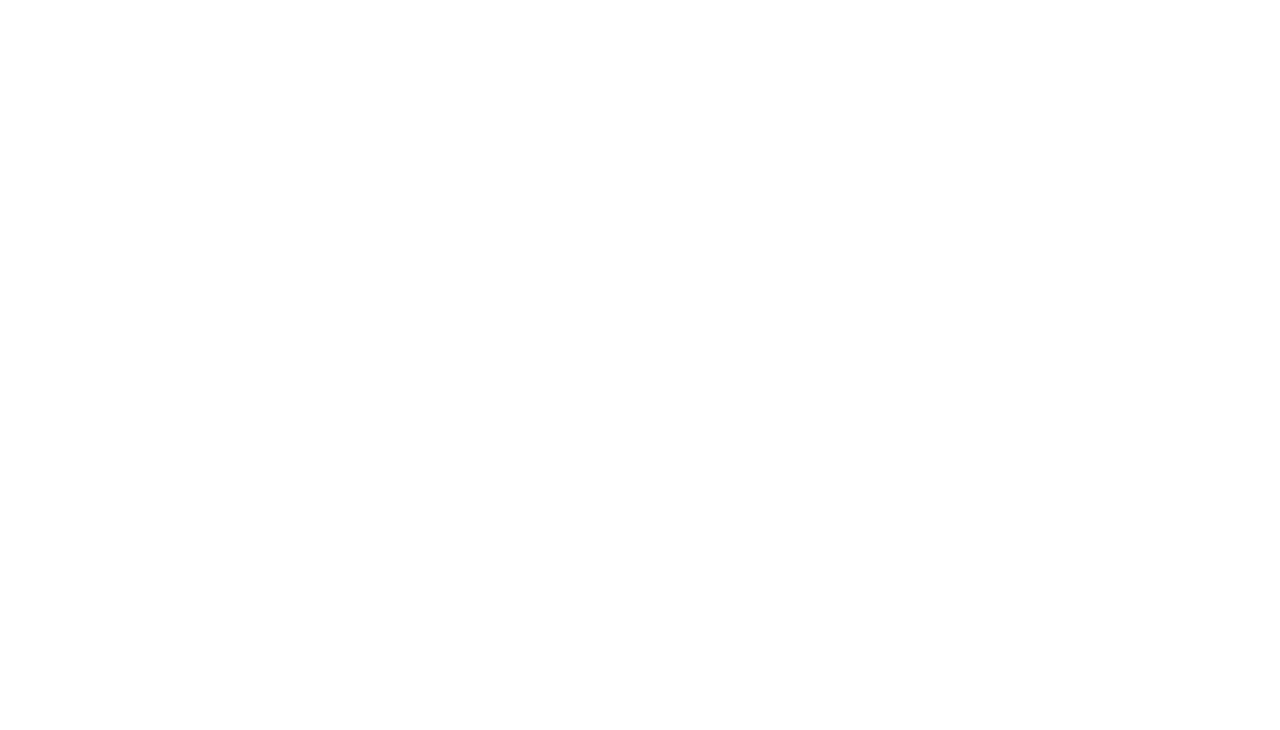
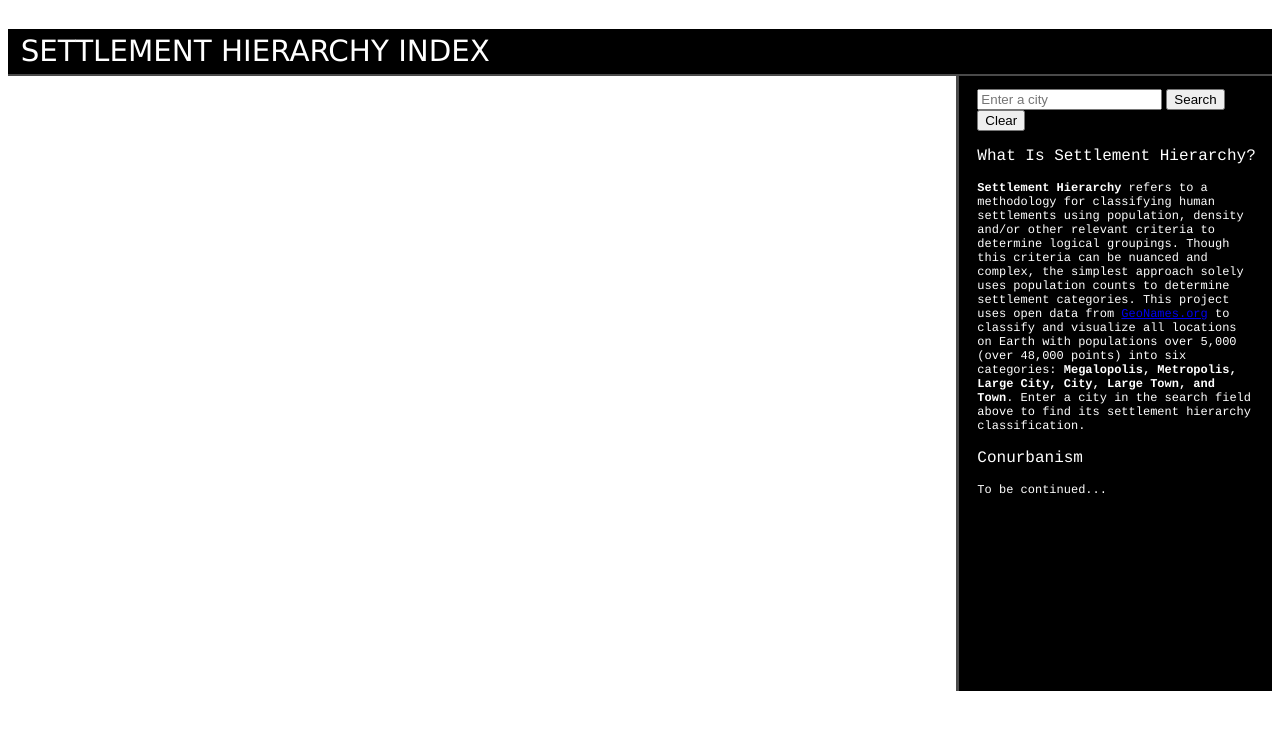
Before and after one commit to okaisha/okaisha.github.io, a plain HTML site: page index.html in a window 1280 px wide. Drawn offline with nearby package versions, Linux system fonts and the light colour scheme; no server answers.

Commit message:
Updated text

```diff
--- a/css/style.css
+++ b/css/style.css
@@ -4,7 +4,7 @@
 
 #container-1 {
 	height: 660px;
-    width: 1400px;
+    width: auto;
     margin: auto;
 }
 
@@ -15,13 +15,13 @@
 #header {
 	height: 45px;
 	line-height: 45px;
-    width: 1400px;
+    width: auto;
     background-color: #000000 /*#4A4A4A;*/
 }
 
 #lineid-1 {
 	height: 2px;
-    width: 1400px;
+    width: auto;
     background-color: #4A4A4A;
 }
 
@@ -38,9 +38,9 @@
  -------------------*/
 
 #mapid {
-	margin: 0 auto;
+	margin: auto;
 	height: 615px;
-	width: 75%;
+	width: 75%; /*75%*/
 	float: left;
 }
 
@@ -50,7 +50,7 @@
 
 #lineid-2 {
 	height: 615px;
-    width: 0.15%;
+    width: 0.2%;
     margin: auto;
     float: left;
     background-color: #4A4A4A;
@@ -91,7 +91,7 @@
 
 #map-container {
 	height: 615px;
-    width: 24.85%;
+    width: 24.8%;
     margin: auto;
     float: right;
     background-color: #000000; /*#EEEEEE;*/
@@ -105,7 +105,7 @@
 	background-color: white;
 }
 
-#title {
+.title {
 	margin-left: 6%;
 	font-family: Courier;
 	font-size: 12pt;
@@ -121,7 +121,7 @@
 
 }
 
-.hierInfo {
+.info {
 	margin-left: 6%;
 	margin-right: 6%;
 	font-family: Courier;
@@ -131,14 +131,25 @@
 }
 
 /*------------------
-	Chart
+	Legend
  -------------------*/
+
+.legend {
+    padding: 6px 8px;
+    font: 14px/16px Arial, Helvetica, sans-serif;
+    background: white;
+    background: rgba(255,255,255,0.8);
+    box-shadow: 0 0 15px rgba(0,0,0,0.2);
+    border-radius: 5px;
+}
+
+/*------------------
 
 #chartid {
 	margin-top: 6%;
 	margin-left: 6%;
-	height: 100px;
-	width: 300px;
+	height: 125px;
+	width: 50px;
 	background-color: white;
 }
 
@@ -147,3 +158,5 @@
 	margin-left: 0%;
 
 }
+
+ -------------------*/
--- a/index.html
+++ b/index.html
@@ -4,7 +4,7 @@
 <head>
 <meta charset="utf-8">
 <meta name="viewport" content="width=device-width, initial-scale=1, shrink-to-fit=no">
-<title>Human Settlements Hierarchy Index/title>
+<title>Leaflet Test</title>
 <link rel="stylesheet" href="css/style.css">
 <link rel="stylesheet" href="https://unpkg.com/leaflet@1.4.0/dist/leaflet.css"
   integrity="sha512-puBpdR0798OZvTTbP4A8Ix/l+A4dHDD0DGqYW6RQ+9jxkRFclaxxQb/SJAWZfWAkuyeQUytO7+7N4QKrDh+drA=="
@@ -36,11 +36,11 @@
 		<p id="result"></p>
 		<ul id="dupe-list"></ul>
 
-		<p id="title">What Is Settlement Hierarchy?</p>
-		<p id="details" class="hierInfo"><strong>Settlement Hierarchy</strong> refers to a methodology for classifying human settlements using population, density and/or other relevant criteria to determine logical groupings. Though this criteria can be nuanced and complex, the simplest approach solely uses population counts to determine settlement categories. This project uses open data from <a href="http://www.geonames.org/">GeoNames.org</a> to classify and visualize all locations on Earth with populations over 5,000 (over 48,000 points) into six categories: <strong>Megalopolis, Metropolis, Large City, City, Large Town, and Town</strong>. Enter a city in the search field above to find its settlement hierarchy classification.</p>
+		<p id="hierarchy" class="title">What Is Settlement Hierarchy?</p>
+		<p id="details-1" class="info"><strong>Settlement Hierarchy</strong> refers to a methodology for classifying human settlements using population, density and/or other relevant criteria to determine logical groupings. Though this criteria can be nuanced and complex, the simplest approach solely uses population counts to determine settlement categories. This project uses open data from <a href="http://www.geonames.org/">GeoNames.org</a> to classify and visualize all locations on Earth with populations over 5,000 (over 48,000 points) into six categories: <strong>Megalopolis, Metropolis, Large City, City, Large Town, and Town</strong>. Enter a city in the search field above to find its settlement hierarchy classification.</p>
 
-		<p id="legend">Hierarchy Classification</p>
-
+		<p id="conub" class="title">Conurbanism</p>
+		<p id=details-2 class="info">To be continued...</p>
 		<div id="chartid">
 			<!-- <img id="tylerid" src="images/tyler.jpg" alt="No Tyler Today"> -->
 		</div>
```
